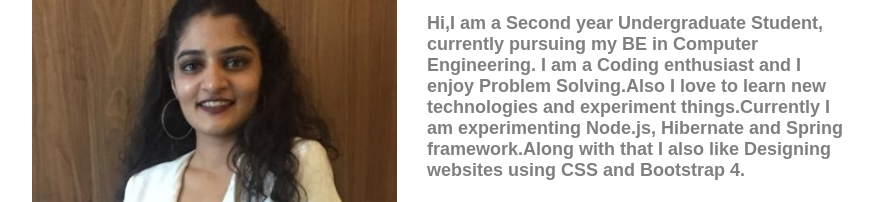
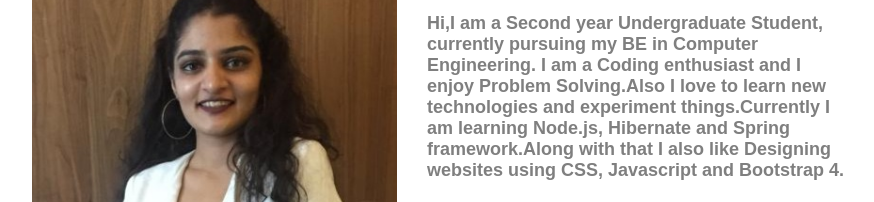
Before and after one commit to SHAGUN0312/ShagunBagrecha.github.io, a plain HTML site: page index.html in a window 1280 px wide. Shown: the part 1012-1214 px from the top of the page, without its empty margins (312-1186 px from the left). Drawn offline with nearby package versions, Linux system fonts and the light colour scheme.

Commit message:
Update index.html

```diff
--- a/index.html
+++ b/index.html
@@ -68,7 +68,7 @@
 				<div class="col-sm-6">
 					<!-- <h6 class="text-uppercase font-os font-size-16 text-muted">About Me</h6> -->
 					<h5 class="font-ram font-size-20 py-2">I am <span id="typed2"></span></h5>
-					<p class="font-ram text-black-50 py-2">Hi,I am a Second year Undergraduate Student, currently pursuing my BE in Computer Engineering. I am a Coding enthusiast and I enjoy Problem Solving.Also I love to learn new technologies and experiment things.Currently I am experimenting Node.js, Hibernate and Spring framework.Along with that I also like Designing websites using CSS and Bootstrap 4.</p>
+					<p class="font-ram text-black-50 py-2">Hi,I am a Second year Undergraduate Student, currently pursuing my BE in Computer Engineering. I am a Coding enthusiast and I enjoy Problem Solving.Also I love to learn new technologies and experiment things.Currently I am learning Node.js, Hibernate and Spring framework.Along with that I also like Designing websites using CSS, Javascript and Bootstrap 4.</p>
 
 					<p class="font-ram text-black-50 py-2">When I'm not Coding,you'll find me curating Anchoring Scripts and building content for my future Anchoring events.</p>
 						<div class="d-flex flex-row flex-nowrap justify-content-between py-4">
```
